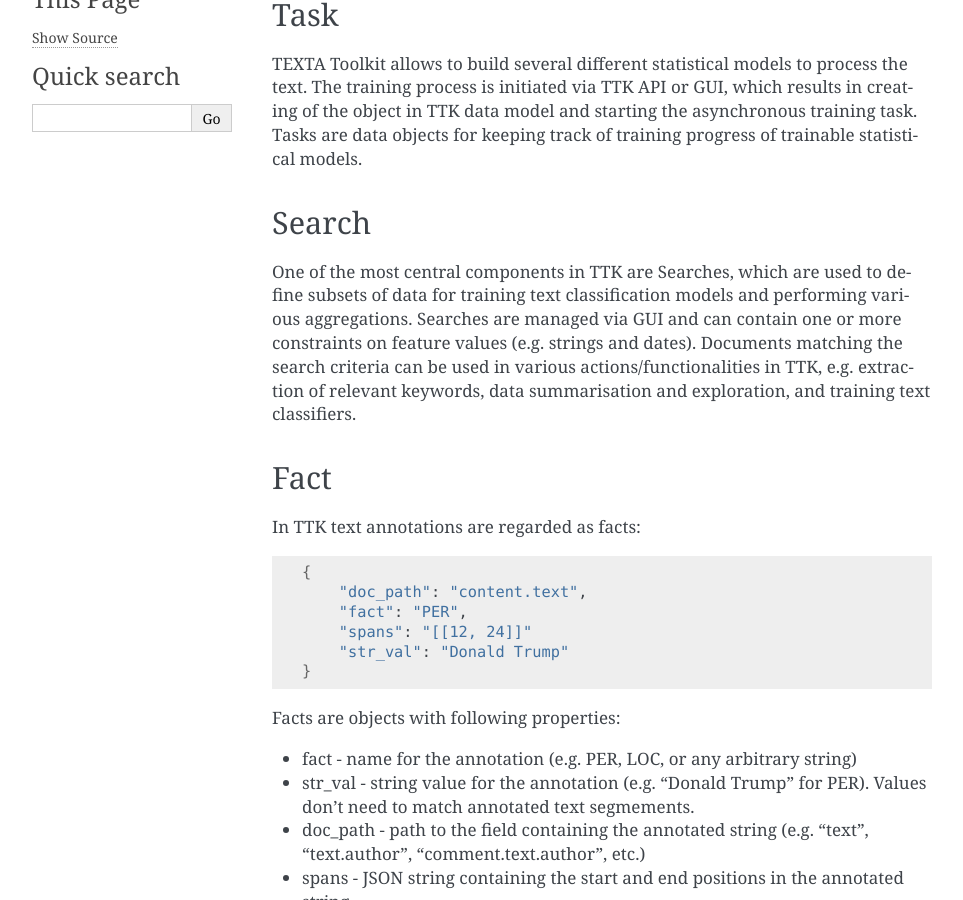
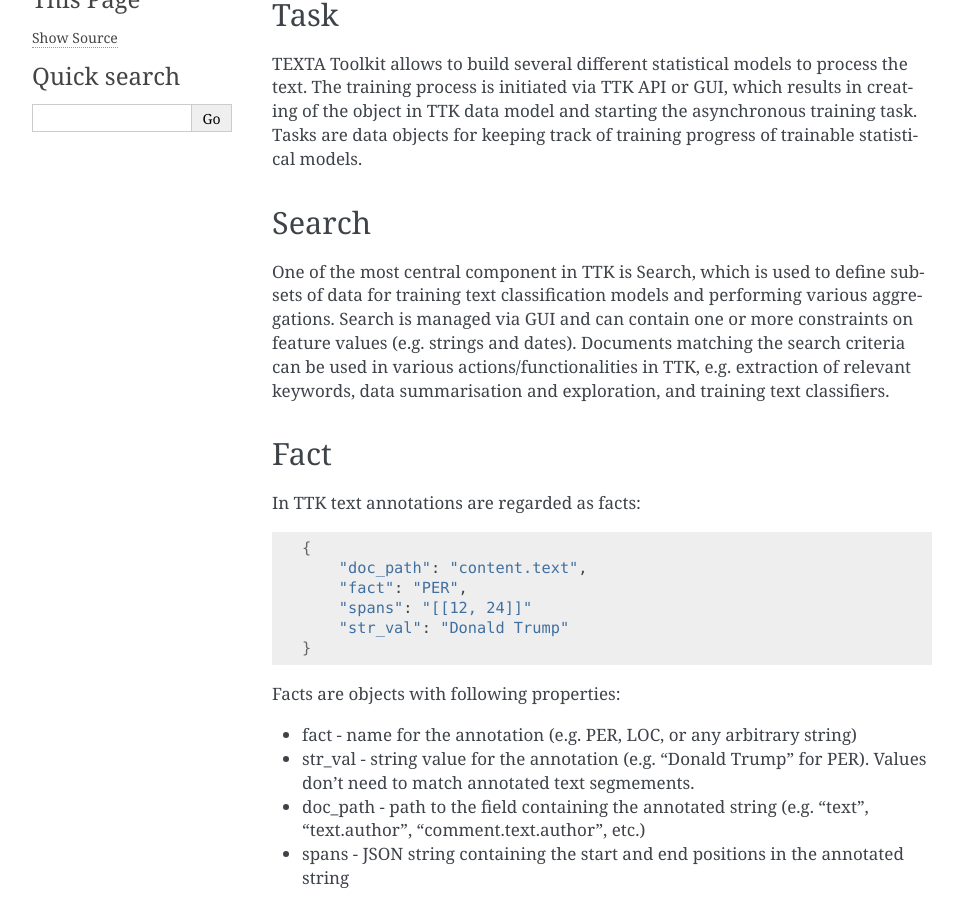
Before and after one commit to texta-tk/texta-tk.github.io, a Sphinx documentation site: the page built from source/concepts.rst, in a window 1280 px wide and 900 px high, scrolled down 396 px. Shown: the whole window, without its empty margins (148-1111 px from the left). Built offline with Sphinx 7.4.7, drawn with Linux system fonts in a browser that asks for light colours; formulas are drawn with MathJax 3.

Commit message:
Update source/concepts.rst

```diff
--- a/source/concepts.rst
+++ b/source/concepts.rst
@@ -18,7 +18,7 @@ TEXTA Toolkit allows to build several different statistical models to process th
 Search
 ------
 
-One of the most central components in TTK are Searches, which are used to define subsets of data for training text classification models and performing various aggregations. Searches are managed via GUI and can contain one or more constraints on feature values (e.g. strings and dates). Documents matching the search criteria can be used in various actions/functionalities in TTK, e.g. extraction of relevant keywords, data summarisation and exploration, and training text classifiers.
+One of the most central component in TTK is Search, which is used to define subsets of data for training text classification models and performing various aggregations. Search is managed via GUI and can contain one or more constraints on feature values (e.g. strings and dates). Documents matching the search criteria can be used in various actions/functionalities in TTK, e.g. extraction of relevant keywords, data summarisation and exploration, and training text classifiers.
 
 .. _texta_fact:
 
```
